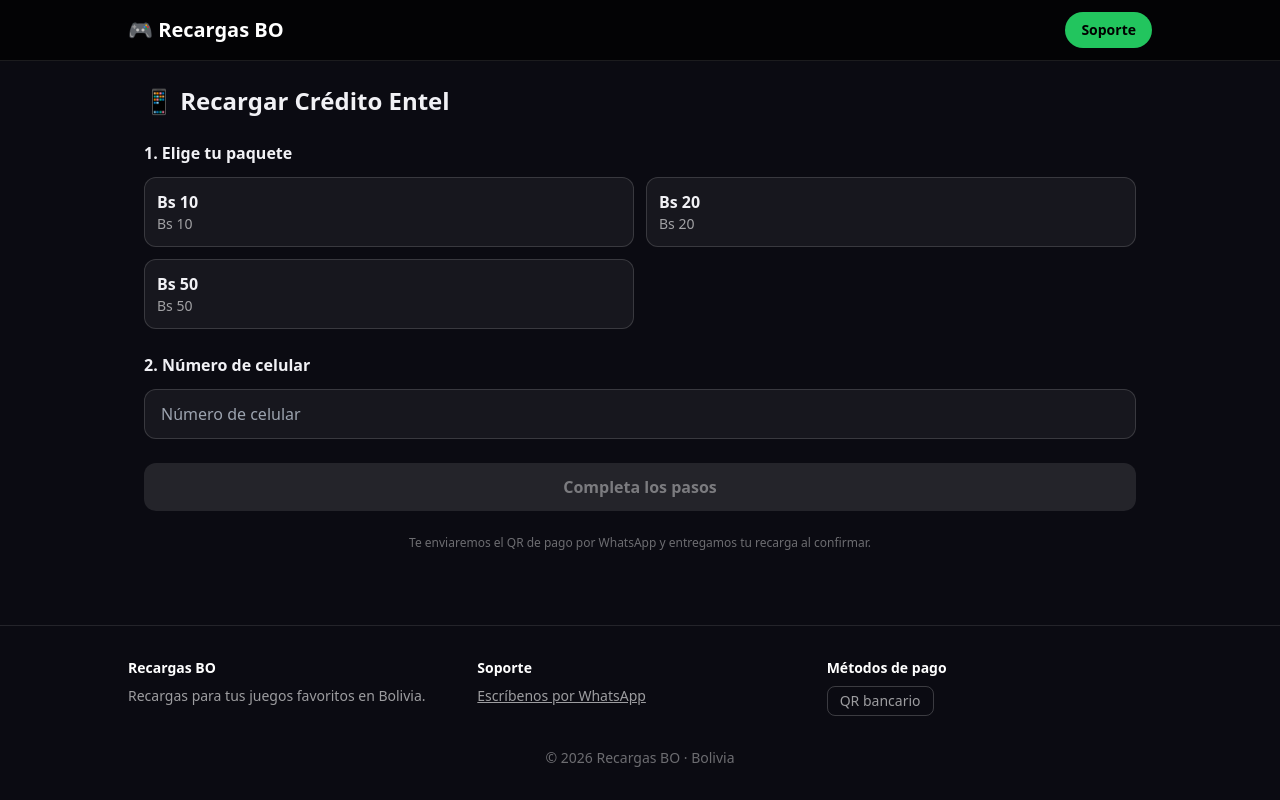
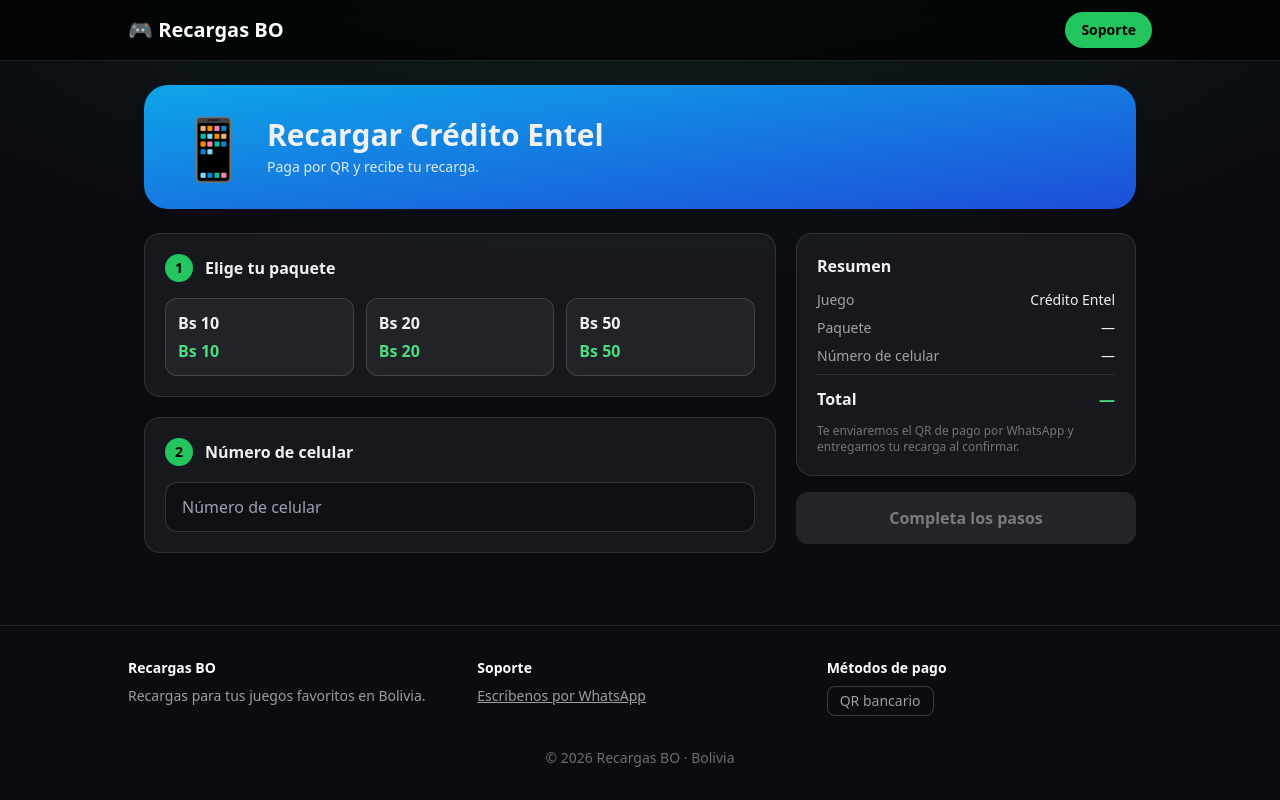
Before and after one commit to BladimirBLopez/recargas-bo, a Next.js app: page /juego/credito-entel in a window 1280 px wide. Built offline with nearby package versions, Linux system fonts and the light colour scheme.

Commit message:
Pagina de juego estilo Bonoxs: resumen, pasos y boton fijo

```diff
--- a/app/globals.css
+++ b/app/globals.css
@@ -3,6 +3,8 @@
 @tailwind utilities;
 
 body {
-  background: #0b0b12;
+  background: radial-gradient(900px 400px at 50% -100px, rgba(34, 197, 94, 0.12), transparent),
+    #0b0b12;
+  background-attachment: fixed;
   color: #f1f1f5;
 }
--- a/app/juego/[slug]/page.js
+++ b/app/juego/[slug]/page.js
@@ -13,10 +13,16 @@
   const game = getGame(slug);
   if (!game) notFound();
   return (
-    <div>
-      <h1 className="text-2xl font-bold mb-6">
-        {game.emoji} Recargar {game.name}
-      </h1>
+    <div className="space-y-6">
+      <section
+        className={`rounded-3xl bg-gradient-to-br ${game.color} p-6 sm:p-8 flex items-center gap-4 shadow-lg`}
+      >
+        <div className="text-6xl">{game.emoji}</div>
+        <div>
+          <h1 className="text-2xl sm:text-3xl font-extrabold">Recargar {game.name}</h1>
+          <p className="text-white/85 text-sm mt-1">Paga por QR y recibe tu recarga.</p>
+        </div>
+      </section>
       <Checkout game={game} />
     </div>
   );
--- a/components/Checkout.js
+++ b/components/Checkout.js
@@ -1,65 +1,110 @@
 'use client';
 import { useState } from 'react';
 import { WHATSAPP } from '@/data/games';
+
+function Step({ n, title, children }) {
+  return (
+    <section className="rounded-2xl border border-white/10 bg-white/5 p-4 sm:p-5">
+      <h2 className="font-semibold mb-4 flex items-center gap-3">
+        <span className="h-7 w-7 rounded-full bg-green-500 text-black text-sm font-bold flex items-center justify-center">
+          {n}
+        </span>
+        {title}
+      </h2>
+      {children}
+    </section>
+  );
+}
 
 export default function Checkout({ game }) {
   const [pkgId, setPkgId] = useState(null);
   const [playerId, setPlayerId] = useState('');
   const pkg = game.packages.find((p) => p.id === pkgId);
-  const ready = pkg && playerId.trim().length > 3;
+  const ready = Boolean(pkg) && playerId.trim().length > 3;
 
-  const msg = ready
-    ? `Hola, quiero recargar *${game.name}*%0A` +
-      `Paquete: ${pkg.label}%0A` +
-      `Precio: Bs ${pkg.price}%0A` +
-      `${game.idLabel}: ${playerId.trim()}%0A` +
-      `Quiero pagar por QR.`
+  const text = ready
+    ? [
+        `Hola, quiero recargar *${game.name}*`,
+        `Paquete: ${pkg.label}`,
+        `Precio: Bs ${pkg.price}`,
+        `${game.idLabel}: ${playerId.trim()}`,
+        'Quiero pagar por QR.',
+      ].join('\n')
     : '';
+  const href = ready ? `https://wa.me/${WHATSAPP}?text=${encodeURIComponent(text)}` : undefined;
 
   return (
-    <div className="space-y-6">
-      <section>
-        <h2 className="font-semibold mb-3">1. Elige tu paquete</h2>
-        <div className="grid grid-cols-2 gap-3">
+    <div className="grid gap-5 lg:grid-cols-[1fr_340px] pb-28 lg:pb-0">
+      <div className="space-y-5">
+        <Step n="1" title="Elige tu paquete">
+          <div className="grid grid-cols-2 sm:grid-cols-3 gap-3">
             {game.packages.map((p) => (
               <button
                 key={p.id}
                 onClick={() => setPkgId(p.id)}
-              className={`rounded-xl border p-3 text-left ${
-                pkgId === p.id ? 'border-green-400 bg-green-400/10' : 'border-white/15 bg-white/5'
+                className={`rounded-xl border p-3 text-left transition active:scale-95 ${
+                  pkgId === p.id
+                    ? 'border-green-400 bg-green-400/10 ring-1 ring-green-400'
+                    : 'border-white/15 bg-white/5 hover:border-white/30'
                 }`}
               >
                 <div className="font-semibold">{p.label}</div>
-              <div className="text-white/60 text-sm">Bs {p.price}</div>
+                <div className="text-green-400 font-bold mt-1">Bs {p.price}</div>
               </button>
             ))}
           </div>
-      </section>
+        </Step>
 
-      <section>
-        <h2 className="font-semibold mb-3">2. {game.idLabel}</h2>
+        <Step n="2" title={game.idLabel}>
           <input
             value={playerId}
             onChange={(e) => setPlayerId(e.target.value)}
             placeholder={game.idLabel}
             inputMode="numeric"
-          className="w-full rounded-xl bg-white/5 border border-white/15 px-4 py-3 outline-none focus:border-green-400"
+            className="w-full rounded-xl bg-black/30 border border-white/15 px-4 py-3 outline-none focus:border-green-400"
           />
-      </section>
+        </Step>
+      </div>
 
+      <aside className="lg:sticky lg:top-20 self-start space-y-4">
+        <div className="rounded-2xl border border-white/10 bg-white/5 p-4 sm:p-5">
+          <h2 className="font-semibold mb-3">Resumen</h2>
+          <dl className="text-sm space-y-2">
+            <div className="flex justify-between gap-3">
+              <dt className="text-white/60">Juego</dt>
+              <dd>{game.name}</dd>
+            </div>
+            <div className="flex justify-between gap-3">
+              <dt className="text-white/60">Paquete</dt>
+              <dd>{pkg ? pkg.label : '—'}</dd>
+            </div>
+            <div className="flex justify-between gap-3">
+              <dt className="text-white/60">{game.idLabel}</dt>
+              <dd className="truncate">{playerId.trim() || '—'}</dd>
+            </div>
+            <div className="flex justify-between border-t border-white/10 pt-3 text-base font-bold">
+              <dt>Total</dt>
+              <dd className="text-green-400">{pkg ? `Bs ${pkg.price}` : '—'}</dd>
+            </div>
+          </dl>
+          <p className="text-xs text-white/40 mt-3">
+            Te enviaremos el QR de pago por WhatsApp y entregamos tu recarga al confirmar.
+          </p>
+        </div>
+
+        <div className="fixed bottom-0 inset-x-0 z-10 p-3 bg-black/80 backdrop-blur lg:static lg:p-0 lg:bg-transparent lg:backdrop-blur-none">
           <a
-        href={ready ? `https://wa.me/${WHATSAPP}?text=${msg}` : undefined}
+            href={href}
             target="_blank"
             rel="noreferrer"
-        className={`block text-center rounded-xl py-3 font-semibold ${
+            className={`block text-center rounded-xl py-3.5 font-bold ${
               ready ? 'bg-green-500 text-black' : 'bg-white/10 text-white/40 pointer-events-none'
             }`}
           >
             {ready ? `Pedir por WhatsApp · Bs ${pkg.price}` : 'Completa los pasos'}
           </a>
-      <p className="text-xs text-white/40 text-center">
-        Te enviaremos el QR de pago por WhatsApp y entregamos tu recarga al confirmar.
-      </p>
+        </div>
+      </aside>
     </div>
   );
 }
--- a/tailwind.config.js
+++ b/tailwind.config.js
@@ -1,6 +1,6 @@
 /** @type {import('tailwindcss').Config} */
 module.exports = {
-  content: ['./app/**/*.{js,jsx}', './components/**/*.{js,jsx}'],
+  content: ['./app/**/*.{js,jsx}', './components/**/*.{js,jsx}', './data/**/*.js'],
   theme: { extend: {} },
   plugins: [],
 };
```
Lines whose indentation alone changed are shown as unchanged.
